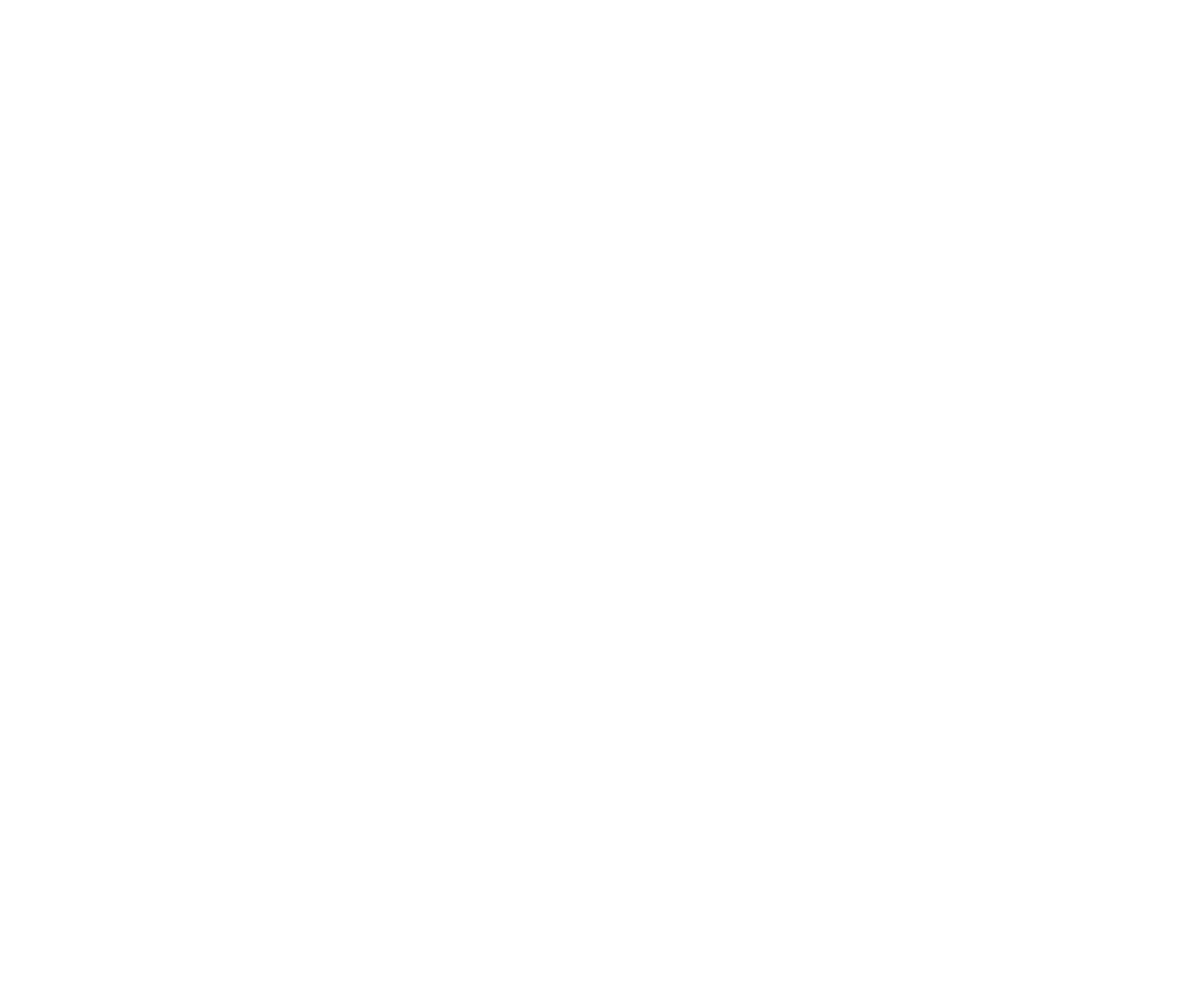
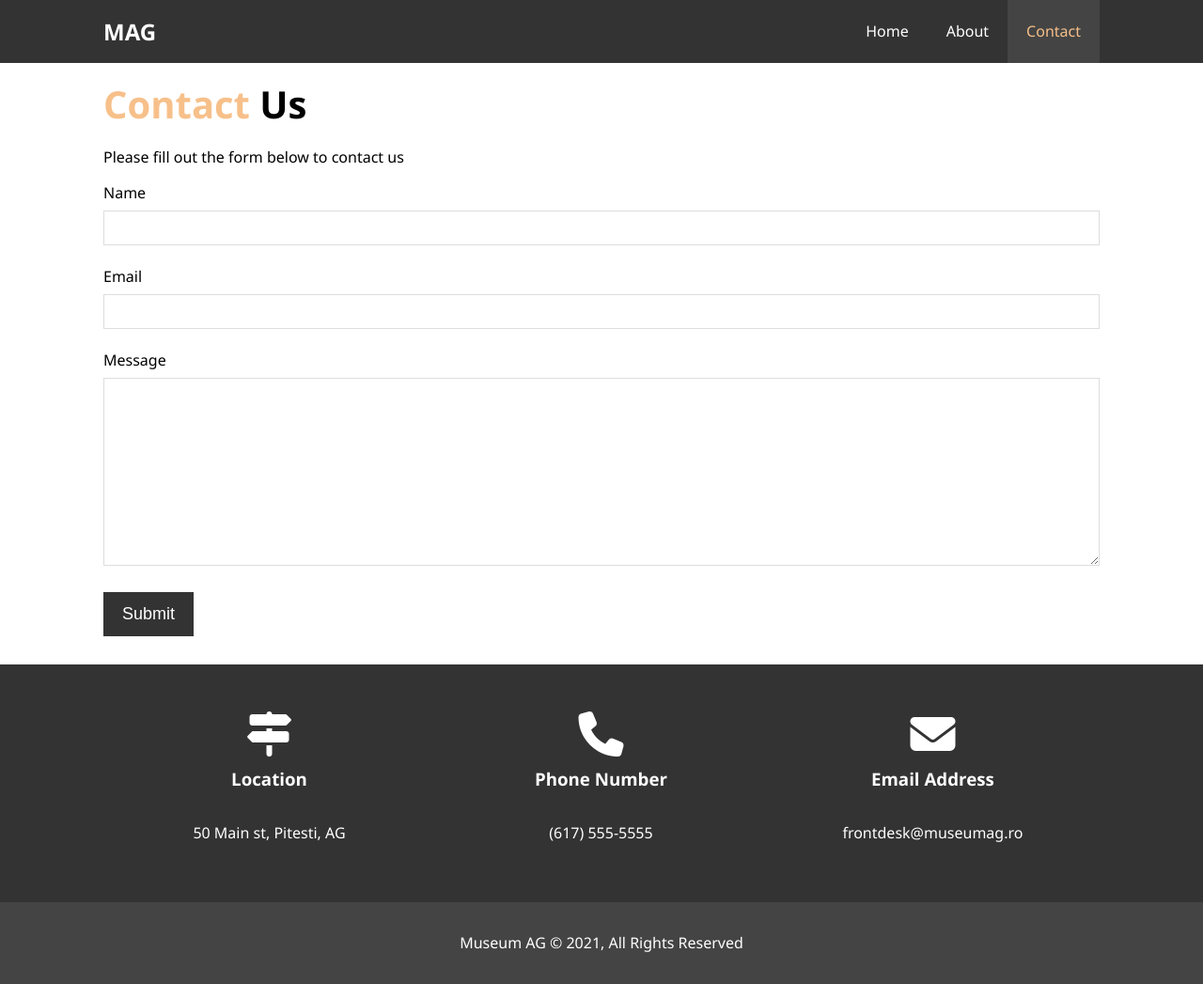
Before and after one commit to alexbtnr/Museum-AG, a plain HTML site: page contact.html in a window 1280 px wide. Shown: the whole page at 94% size. Before the commit the page ends 800 px from the top, so only its background shows below. Drawn offline with Linux system fonts and the light colour scheme.

Commit message:
Wrote the html and css for the contact page and added a finishing touch on index.html

```diff
--- a/contact.html
+++ b/contact.html
@@ -0,0 +1,78 @@
+<!DOCTYPE html>
+<html lang="en">
+  <head>
+    <meta charset="UTF-8" />
+    <meta name="viewport" content="width=device-width, initial-scale=1.0" />
+    <meta
+      name="description"
+      content="Welcome to the most extraordinary museum in Arges, Romania"
+    />
+    <meta name="keywords" content="museum,arges museum,romanian museum" />
+    <script
+      src="https://kit.fontawesome.com/108daf0f95.js"
+      crossorigin="anonymous"
+    ></script>
+    <link rel="stylesheet" href="./css/style.css" />
+    <title>Museum AG | Contact</title>
+  </head>
+  <body>
+    <header>
+      <nav id="navbar">
+        <div class="container">
+          <h1 class="logo"><a href="index.html">MAG</a></h1>
+          <ul>
+            <li><a href="index.html">Home</a></li>
+            <li><a href="about.html">About</a></li>
+            <li><a class="current" href="contact.html">Contact</a></li>
+          </ul>
+        </div>
+      </nav>
+    </header>
+
+    <section id="contact-form" class="py-3">
+      <div class="container">
+        <h1 class="l-heading"><span class="text-primary">Contact</span> Us</h1>
+        <p>Please fill out the form below to contact us</p>
+        <form action="process.php">
+          <div class="form-group">
+            <label for="name">Name</label>
+            <input type="text" name="name" id="name" />
+          </div>
+          <div class="form-group">
+            <label for="email">Email</label>
+            <input type="email" name="email" id="email" />
+          </div>
+          <div class="form-group">
+            <label for="message">Message</label>
+            <textarea name="message" id="message"></textarea>
+          </div>
+          <button type="submit" class="btn">Submit</button>
+        </form>
+      </div>
+    </section>
+
+    <section id="contact-info" class="bg-dark">
+      <div class="container">
+        <div class="box">
+          <i class="fas fa-map-signs fa-3x"></i>
+          <h3>Location</h3>
+          <p>50 Main st, Pitesti, AG</p>
+        </div>
+        <div class="box">
+          <i class="fas fa-phone fa-3x"></i>
+          <h3>Phone Number</h3>
+          <p>(617) 555-5555</p>
+        </div>
+        <div class="box">
+          <i class="fas fa-envelope fa-3x"></i>
+          <h3>Email Address</h3>
+          <p>frontdesk@museumag.ro</p>
+        </div>
+      </div>
+    </section>
+
+    <footer id="main-footer">
+      <p>Museum AG &copy; 2021, All Rights Reserved</p>
+    </footer>
+  </body>
+</html>
--- a/css/style.css
+++ b/css/style.css
@@ -184,6 +184,28 @@ p {
   padding-bottom: 30px;
 }
 
+/* Safety Guidelines */
+#safety-guidelines {
+  height: 400px;
+}
+
+#safety-guidelines .info-img {
+  float: right;
+  width: 50%;
+  background: url("../img/pexels-cottonbro-3957987.jpg") no-repeat center
+    center/cover;
+  min-height: 100%;
+}
+
+#safety-guidelines .info-content {
+  float: left;
+  width: 50%;
+  height: 100%;
+  text-align: center;
+  padding: 50px 30px;
+  overflow: hidden;
+}
+
 /* Features */
 .box {
   float: left;
@@ -243,6 +265,33 @@ p {
   border-radius: 500%;
 }
 
+/* Contact Form */
+#contact-form .form-group {
+  margin-bottom: 20px;
+}
+
+#contact-form label {
+  display: block;
+  margin-bottom: 5px;
+}
+
+#contact-form input,
+#contact-form textarea {
+  width: 100%;
+  padding: 10px;
+  border: 1px #ddd solid;
+}
+
+#contact-form textarea {
+  height: 200px;
+}
+
+#contact-form input:focus,
+#contact-form textarea:focus {
+  outline: none;
+  border-color: #f7c08a;
+}
+
 /* Footer */
 #main-footer {
   text-align: center;
```
Also changed, not shown: index.html (+19 -0 lines).
